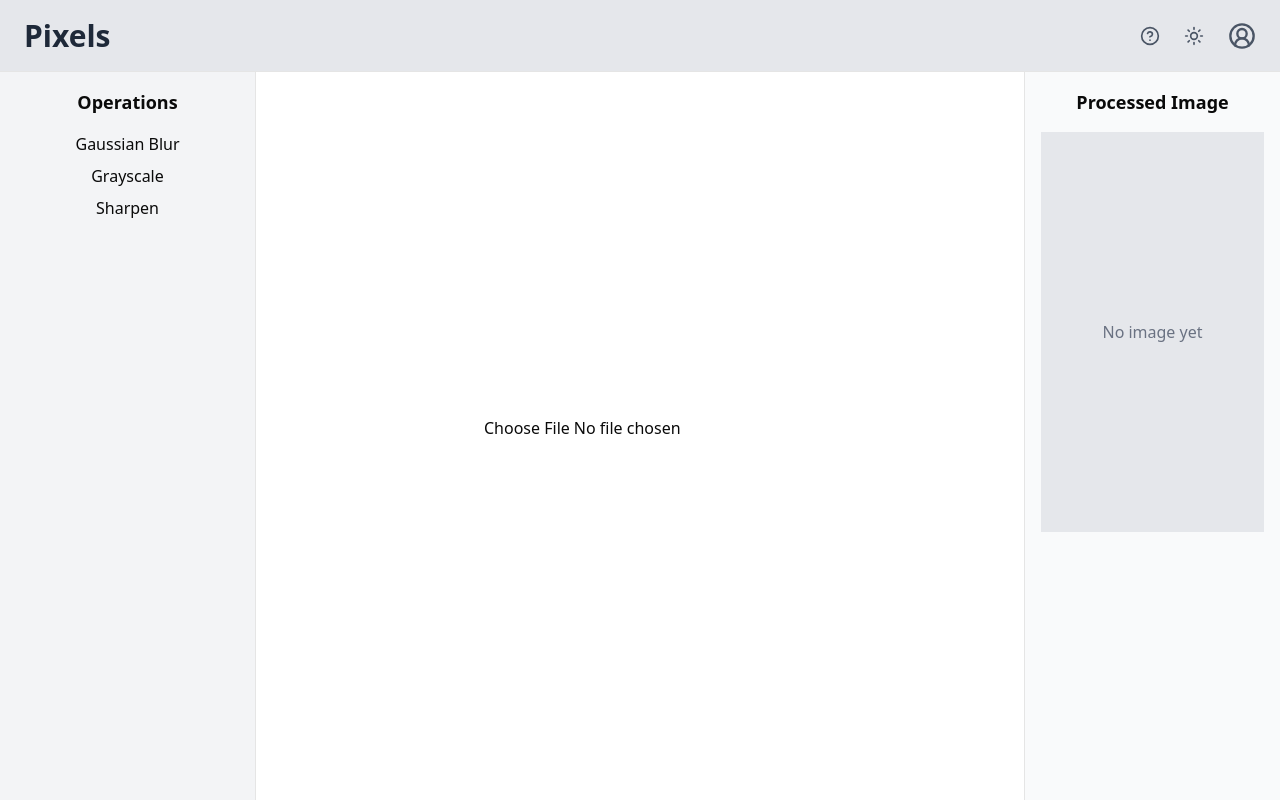
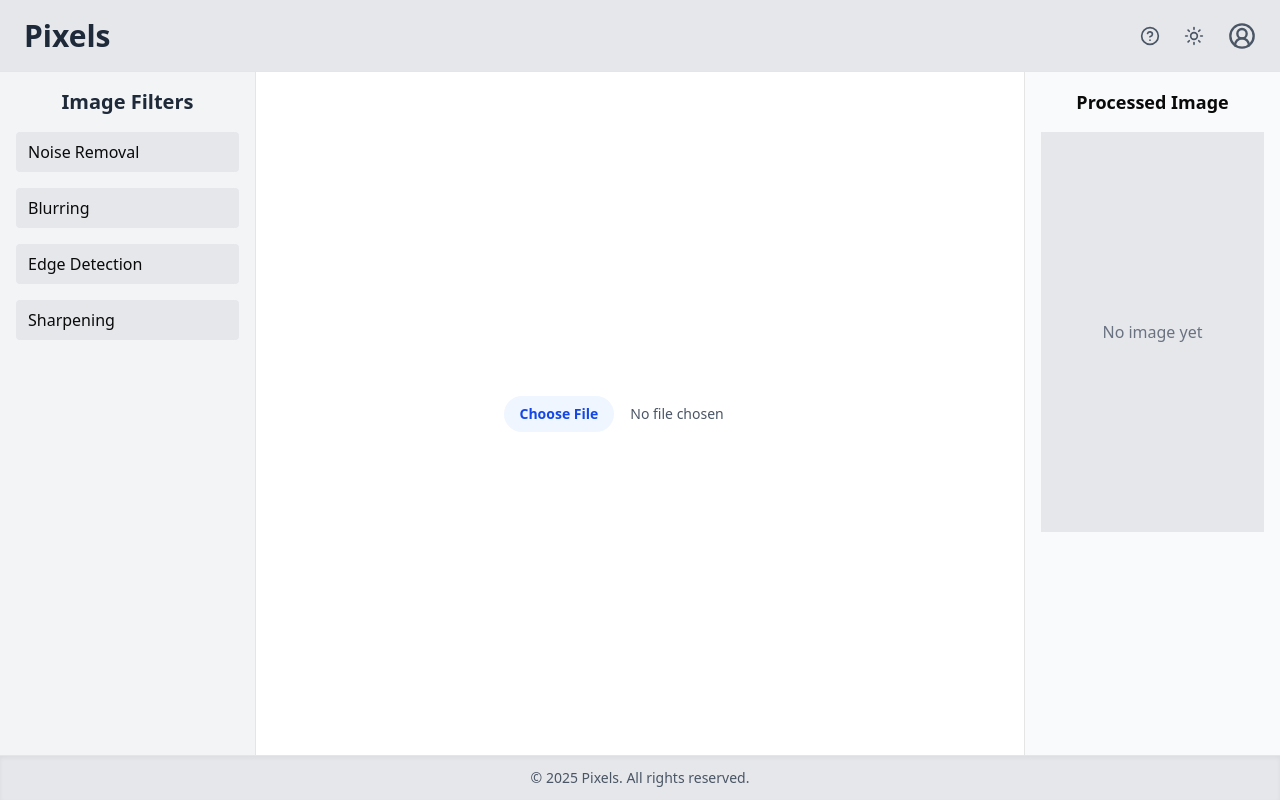
Before and after one commit to rusted-dreams/pixels, a React (Vite) app in the folder frontend/: page / in a window 1280 px wide. Built offline with nearby package versions, Linux system fonts and the light colour scheme.

Commit message:
add header, sidebar, preview and upload image

```diff
--- a/frontend/src/App.jsx
+++ b/frontend/src/App.jsx
@@ -1,23 +1,51 @@
-import React from "react";
+import React, { useState } from "react";
 import Sidebar from "./components/ui/Sidebar";
 import ImageUpload from "./components/ui/ImageUpload";
 import ProcessedImage from "./components/ui/ProcessedImage";
 import Header from "./components/ui/Header";
+import Footer from "./components/ui/Footer";
+import axios from "axios";
+
 import "./App.css";
 
 function App() {
+  const [selectedMethod, setSelectedMethod] = useState(null);
+
+  const handleApplyMethod = async (imageFile) => {
+    if (!selectedMethod || !imageFile) return;
+
+    const formData = new FormData();
+    formData.append("method", selectedMethod);
+    formData.append("image", imageFile);
+
+    try {
+      const response = await axios.post("http://localhost:5000/process", formData, {
+        headers: {
+          "Content-Type": "multipart/form-data",
+        },
+      });
+
+      console.log("Backend Response:", response.data);
+      // TODO: Send the processed image data to <ProcessedImage />
+    } catch (error) {
+      console.error("Error processing image:", error);
+    }
+  };
+
   return (
     <div className="h-screen w-screen flex flex-col overflow-hidden">
       <Header />
+
+      {/* Main Content Area */}
       <div className="flex flex-1 overflow-hidden">
         {/* Sidebar */}
         <div className="w-1/5 min-w-[200px] bg-gray-100 border-r p-4">
-          <Sidebar />
+          <Sidebar setSelectedMethod={setSelectedMethod} selectedMethod={selectedMethod} />
         </div>
 
         {/* Image Upload */}
         <div className="flex-1 p-4 flex items-center justify-center bg-white overflow-auto">
-          <ImageUpload />
+          <ImageUpload selectedMethod={selectedMethod} onApply={handleApplyMethod} />
         </div>
 
         {/* Processed Output */}
@@ -25,6 +53,9 @@ function App() {
           <ProcessedImage />
         </div>
       </div>
+
+      {/* Footer */}
+      <Footer />
     </div>
   );
 }
--- /dev/null
+++ b/frontend/src/components/ui/Footer.jsx
@@ -0,0 +1,13 @@
+import React from "react";
+
+function Footer() {
+  return (
+    <footer className="w-full bg-gray-200 text-gray-600 text-sm py-3 px-6 border-t shadow-inner">
+      <div className="text-center">
+        © {new Date().getFullYear()} Pixels. All rights reserved.
+      </div>
+    </footer>
+  );
+}
+
+export default Footer;
--- a/frontend/src/components/ui/Header.jsx
+++ b/frontend/src/components/ui/Header.jsx
@@ -4,8 +4,8 @@ import { Sun, HelpCircle, UserCircle2 } from "lucide-react"; // Make sure lucide
 function Header() {
   return (
     <header className="w-full h-18 bg-gray-200 border-b shadow-md flex items-center justify-between px-6">
-      {/* Left: Logo only */}
-      <div className="flex items-center">
+      {/* Left: Hamburger + Logo */}
+      <div className="flex items-center space-x-4">
         <h1 className="text-3xl font-bold text-gray-800">Pixels</h1>
       </div>
 
--- a/frontend/src/components/ui/ImageUpload.jsx
+++ b/frontend/src/components/ui/ImageUpload.jsx
@@ -1,17 +1,79 @@
 import { useState } from "react";
+import axios from "axios";
 
-const ImageUpload = () => {
+const ImageUpload = ({ selectedMethod }) => {
   const [image, setImage] = useState(null);
+  const [file, setFile] = useState(null);
 
   const handleUpload = (e) => {
-    const file = e.target.files[0];
-    if (file) setImage(URL.createObjectURL(file));
+    const uploadedFile = e.target.files[0];
+    if (uploadedFile) {
+      setImage(URL.createObjectURL(uploadedFile));
+      setFile(uploadedFile);
+    }
+  };
+
+  const handleReset = () => {
+    setImage(null);
+    setFile(null);
+  };
+
+  const handleApply = async () => {
+    if (!file || !selectedMethod) return;
+
+    const formData = new FormData();
+    formData.append("image", file);
+    formData.append("method", selectedMethod);
+
+    try {
+      const response = await axios.post("http://localhost:5000/process", formData);
+      console.log("Processed Image Response:", response.data);
+      // TODO: show processed image on right panel
+    } catch (error) {
+      console.error("Error processing image:", error);
+    }
   };
 
   return (
-    <div className="text-center">
-      <input type="file" onChange={handleUpload} className="mb-4" />
-      {image && <img src={image} alt="Uploaded" className="max-h-[400px] mx-auto" />}
+    <div className="text-center space-y-4">
+      <input
+        type="file"
+        accept="image/*"
+        onChange={handleUpload}
+        className="block mx-auto text-sm text-gray-600 file:mr-4 file:py-2 file:px-4
+                   file:rounded-full file:border-0
+                   file:text-sm file:font-semibold
+                   file:bg-blue-50 file:text-blue-700
+                   hover:file:bg-blue-100"
+      />
+
+      {image && (
+        <div className="space-y-4">
+          <img
+            src={image}
+            alt="Uploaded"
+            className="max-h-[400px] mx-auto rounded shadow-md"
+          />
+
+          <div className="flex justify-center gap-4">
+            <button
+              onClick={handleReset}
+              className="px-4 py-2 bg-red-500 text-white rounded hover:bg-red-600 transition"
+            >
+              Remove Image
+            </button>
+
+            {selectedMethod && (
+              <button
+                onClick={handleApply}
+                className="px-4 py-2 bg-green-600 text-white rounded hover:bg-green-700 transition"
+              >
+                Apply "{selectedMethod}"
+              </button>
+            )}
+          </div>
+        </div>
+      )}
     </div>
   );
 };
--- a/frontend/src/components/ui/Sidebar.jsx
+++ b/frontend/src/components/ui/Sidebar.jsx
@@ -1,15 +1,59 @@
-const Sidebar = () => {
+import React, { useState } from "react";
+import operationsData from "../../data/OperationsData";
+
+function Sidebar({ selectedMethod, setSelectedMethod }) {
+  const [openCategory, setOpenCategory] = useState(null);
+
+  const toggleCategory = (category) => {
+    setOpenCategory(openCategory === category ? null : category);
+  };
+
+  const handleMethodClick = (method) => {
+    setSelectedMethod(method); // No backend call here
+    console.log("Selected Method:", method);
+  };
+
   return (
-    <div>
-      <h2 className="text-lg font-semibold mb-4">Operations</h2>
-      <ul className="space-y-2">
-        <li className="cursor-pointer hover:text-blue-500">Gaussian Blur</li>
-        <li className="cursor-pointer hover:text-blue-500">Grayscale</li>
-        <li className="cursor-pointer hover:text-blue-500">Sharpen</li>
-        {/* Add more operations later */}
-      </ul>
+    <div className="space-y-4">
+      <h2 className="text-xl font-semibold mb-4 text-gray-800">Image Filters</h2>
+
+      {operationsData.map((operation, index) => (
+        <div key={index}>
+          <button
+            onClick={() => toggleCategory(operation.category)}
+            className="w-full text-left font-medium py-2 px-3 bg-gray-200 rounded hover:bg-gray-300 transition-colors"
+          >
+            {operation.category}
+          </button>
+
+          <div
+            className={`overflow-hidden transition-all duration-300 ease-in-out ${
+              openCategory === operation.category
+                ? "max-h-96 opacity-100 mt-2"
+                : "max-h-0 opacity-0"
+            }`}
+          >
+            <div className="pl-4 space-y-1">
+              {operation.methods.map((method, idx) => (
+                <button
+                  key={idx}
+                  onClick={() => handleMethodClick(method)}
+                  title={`Apply ${method}`}
+                  className={`w-full text-left text-sm px-2 py-1 rounded transition-colors duration-200 ${
+                    selectedMethod === method
+                      ? "bg-blue-100 text-blue-700 font-semibold"
+                      : "text-gray-700 hover:bg-gray-100"
+                  }`}
+                >
+                  {method}
+                </button>
+              ))}
+            </div>
+          </div>
+        </div>
+      ))}
     </div>
   );
-};
+}
 
 export default Sidebar;
--- /dev/null
+++ b/frontend/src/data/OperationsData.js
@@ -0,0 +1,20 @@
+const operationsData = [
+    {
+      category: "Noise Removal",
+      methods: ["Median Filter", "Bilateral Filter", "Non-Local Means"],
+    },
+    {
+      category: "Blurring",
+      methods: ["Gaussian Blur", "Box Blur", "Motion Blur"],
+    },
+    {
+      category: "Edge Detection",
+      methods: ["Canny Edge", "Sobel Filter", "Laplacian"],
+    },
+    {
+      category: "Sharpening",
+      methods: ["Unsharp Mask", "High Boost Filter"],
+    },
+  ];
+
+  export default operationsData;
--- a/frontend/src/index.css
+++ b/frontend/src/index.css
@@ -16,7 +16,7 @@ body,
   height: 100%;
   width: 100%;
   overflow-x: hidden; /* ❌ No horizontal scroll */
-  overflow-y: hidden;   /* ✅ Allow vertical scroll if needed */
+  overflow-y: hidden;   /*  No vertical scroll */
 }
 
 
```
